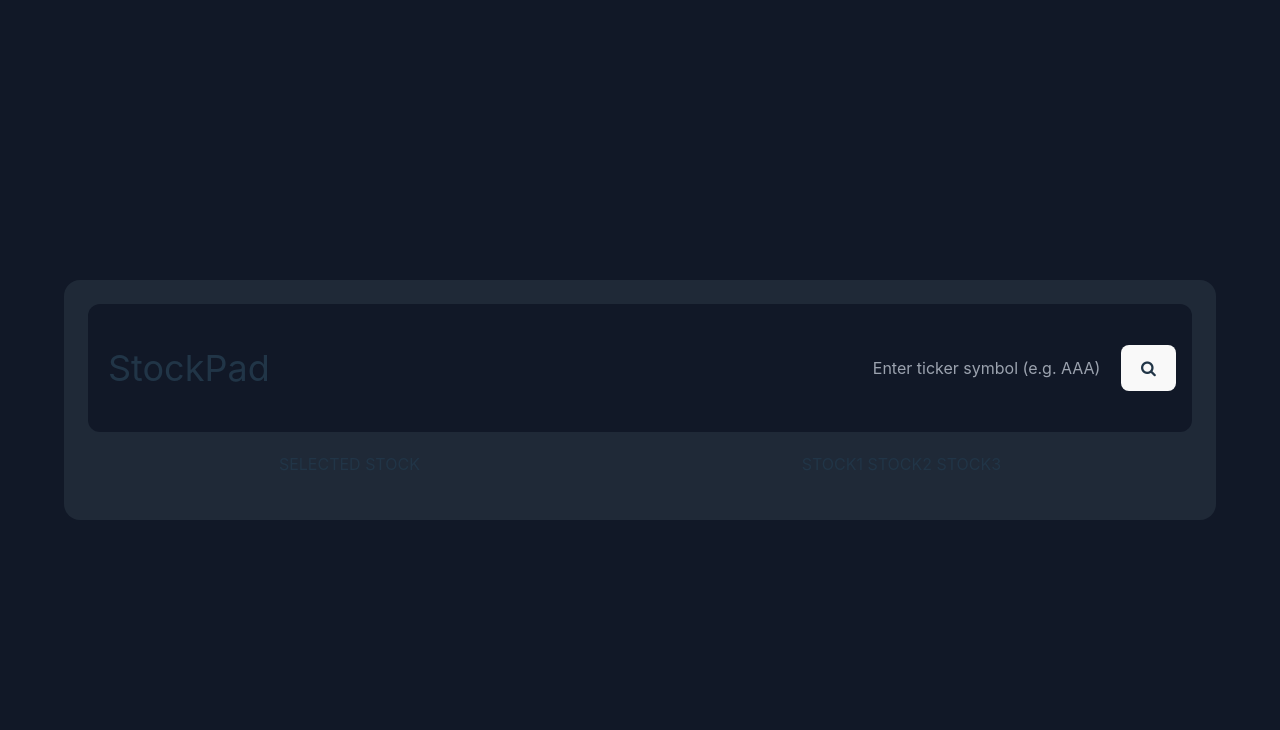
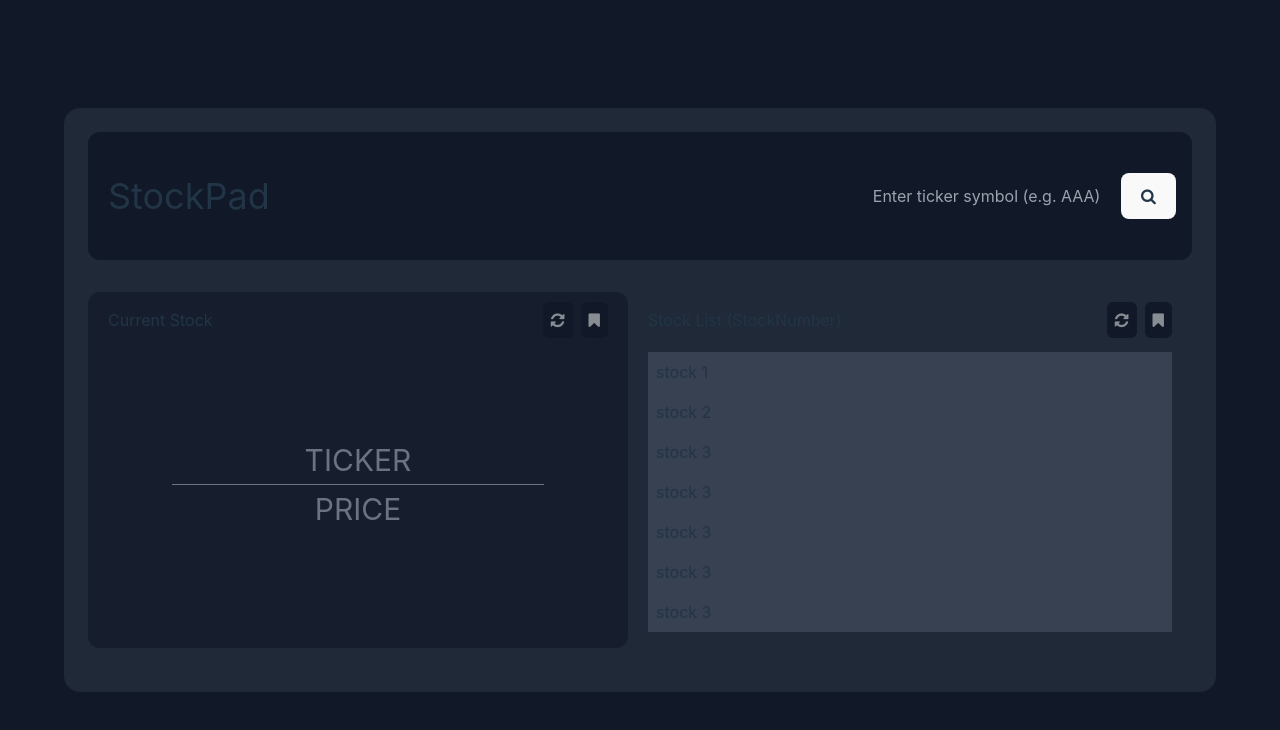
Before and after one commit to hoxas/stocks, a React (Vite) app in the folder frontend/: page / in a window 1280 px wide. Shown: the top 730 px of the page. Built offline with nearby package versions, Linux system fonts and the light colour scheme; no server answers.

Commit message:
🌹 implementing main features

```diff
--- a/frontend/src/components/Dashboard.tsx
+++ b/frontend/src/components/Dashboard.tsx
@@ -1,14 +1,33 @@
+import { useEffect, useState } from "react";
+import axios from "axios";
+
 import Navbar from "./Navbar";
 import Main from "./Main";
 
 export default function Dashboard() {
+  const [tickerSearch, setTickerSearch] = useState("");
+  const [curTicker, setCurTicker] = useState({
+    ticker: "TICKER",
+    price: "PRICE",
+  });
+
+  useEffect(() => {
+    axios
+      .get(`http://localhost:5000/api/${tickerSearch}`)
+      .then((res) => {
+        console.log(res);
+        setCurTicker(res.data[0]);
+      })
+      .catch((err) => console.log(err));
+  }, [tickerSearch]);
+
   return (
     <div
       id="dashboard"
       className="bg-gray-800 flex-1 flex flex-col space-y-5 lg:space-y-0 lg:space-x-10 max-w-6xl sm:p-6 sm:my-2 sm:mx-4 sm:rounded-2xl"
     >
-      <Navbar />
-      <Main />
+      <Navbar setTickerSearch={setTickerSearch} />
+      <Main setTickerSearch={setTickerSearch} curTicker={curTicker} />
     </div>
   );
 }
--- a/frontend/src/components/Main.tsx
+++ b/frontend/src/components/Main.tsx
@@ -1,10 +1,16 @@
 import SelectedStock from "./SelectedStock";
 import StockList from "./StockList";
 
-export default function Main() {
+interface MainProps {
+  setTickerSearch: any;
+  curTicker: any;
+}
+
+export default function Main(props: MainProps) {
+  const [setTickerSearch, curTicker] = [props.setTickerSearch, props.curTicker];
   return (
-    <div id="main" className="flex justify-around py-5 px-2 sm:px-0">
-      <SelectedStock />
+    <div id="main" className="flex justify-around py-5 pt-8 px-2 sm:px-0">
+      <SelectedStock curTicker={curTicker} />
       <StockList />
     </div>
   );
--- a/frontend/src/components/Navbar.tsx
+++ b/frontend/src/components/Navbar.tsx
@@ -1,21 +1,40 @@
-export default function Navbar() {
+import { SyntheticEvent, createRef, HTMLInputTypeAttribute } from "react";
+
+interface NavbarProps {
+  setTickerSearch: any;
+}
+
+export default function Navbar(props: NavbarProps) {
+  const setTickerSearch = props.setTickerSearch;
+
+  const input = createRef<HTMLInputElement>();
+
+  function handleSubmit(e: SyntheticEvent) {
+    e.preventDefault();
+    const ticker = input.current!.value.toUpperCase();
+    setTickerSearch(ticker);
+  }
+
   return (
     <div
       id="navbar"
       className="bg-gray-900 px-2 lg:px-4 py-2 lg:py-10 sm:rounded-xl flex justify-between items-center"
     >
       <h1 className="text-2xl lg:text-4xl m-1">StockPad</h1>
+      <form onSubmit={handleSubmit}>
         <div id="input">
           <input
             type="text"
             name="ticker"
             placeholder="Enter ticker symbol (e.g. AAA)"
             className="bg-gray-900 leading-loose"
+            ref={input}
           ></input>
           <button type="submit">
             <i className="fa fa-search"></i>
           </button>
         </div>
+      </form>
     </div>
   );
 }
--- a/frontend/src/components/SelectedStock.tsx
+++ b/frontend/src/components/SelectedStock.tsx
@@ -1,3 +1,38 @@
-export default function SelectedStock() {
-  return <div id="selected-stock">SELECTED STOCK</div>;
+interface SelectedStockProps {
+  curTicker: TickerInterface;
 }
+
+interface TickerInterface {
+  ticker: string;
+  price: string;
+}
+
+export default function SelectedStock(props: SelectedStockProps) {
+  const curTicker = props.curTicker;
+
+  return (
+    <div
+      id="selected-stock"
+      className="flex-grow px-5 py-4 bg-gray-900/60 rounded-xl"
+    >
+      <div className="flex justify-between items-center">
+        <h3>Current Stock</h3>
+        <div className="items-center space-x-2">
+          <a className="bg-gray-900 text-white/50 p-2 rounded-md hover:text-white smooth-hover">
+            <i className="fa fa-refresh"></i>
+          </a>
+          <a className="bg-gray-900 text-white/50 p-2 rounded-md hover:text-white smooth-hover">
+            <i className="fa fa-bookmark"></i>
+          </a>
+        </div>
+      </div>
+      <div className="flex items-center px-16 pb-5 h-full w-full ">
+        <div className="flex-grow text-center text-gray-500 text-3xl">
+          {curTicker.ticker}
+          <hr className="border-gray-500 my-1.5" />
+          {curTicker.price}
+        </div>
+      </div>
+    </div>
+  );
+}
--- a/frontend/src/components/StockList.tsx
+++ b/frontend/src/components/StockList.tsx
@@ -1,3 +1,28 @@
+import ListItem from "./StockListItem";
+
 export default function StockList() {
-  return <div id="stock-list">STOCK1 STOCK2 STOCK3</div>;
+  return (
+    <div id="stock-list" className="flex-grow px-5 py-4">
+      <div className="flex justify-between items-center">
+        <h3>Stock List (StockNumber)</h3>
+        <div className="items-center space-x-2">
+          <a className="bg-gray-900 text-white/50 p-2 rounded-md hover:text-white smooth-hover">
+            <i className="fa fa-refresh"></i>
+          </a>
+          <a className="bg-gray-900 text-white/50 p-2 rounded-md hover:text-white smooth-hover">
+            <i className="fa fa-bookmark"></i>
+          </a>
+        </div>
+      </div>
+      <ul className="mt-5 bg-gray-700">
+        <ListItem>stock 1</ListItem>
+        <ListItem>stock 2</ListItem>
+        <ListItem>stock 3</ListItem>
+        <ListItem>stock 3</ListItem>
+        <ListItem>stock 3</ListItem>
+        <ListItem>stock 3</ListItem>
+        <ListItem>stock 3</ListItem>
+      </ul>
+    </div>
+  );
 }
--- /dev/null
+++ b/frontend/src/components/StockListItem.tsx
@@ -0,0 +1,5 @@
+import { PropsWithChildren } from "react";
+
+export default function ListItem(props: PropsWithChildren) {
+  return <li className="p-2 hover:bg-gray-600">{props.children}</li>;
+}
```
Also changed, not shown: 1 other file (tests, documents, lock files or other folders). Lines whose indentation alone changed are shown as unchanged.
